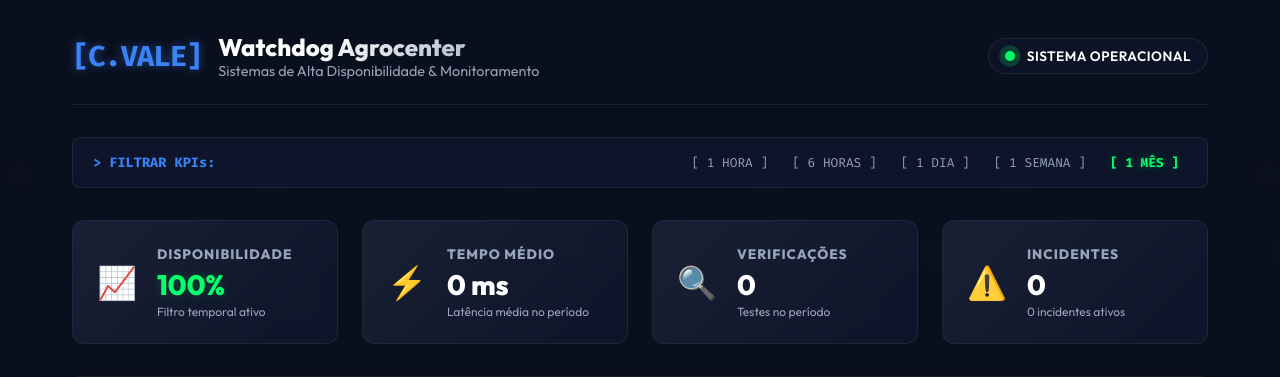
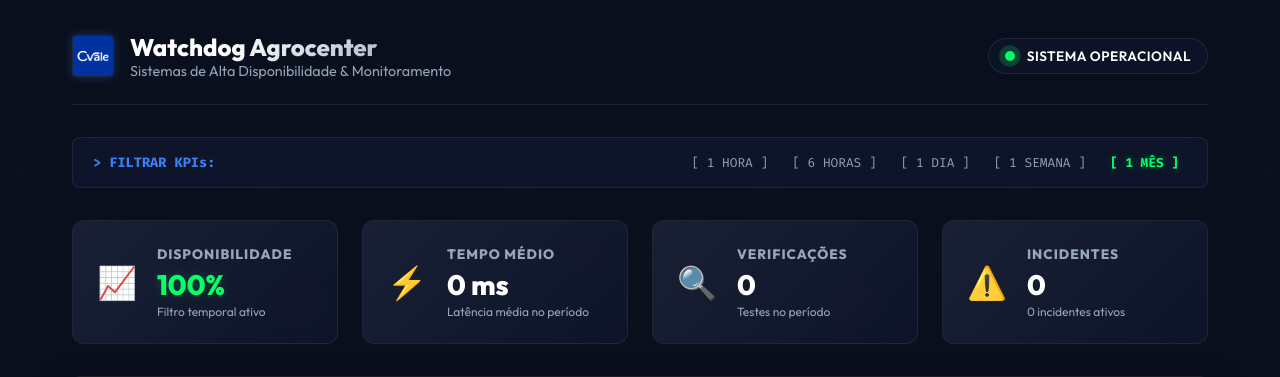
Before and after one commit to brunocorisco86/watchdogagrocenter, a Flask app: page / in a window 1280 px wide. Shown: the top 377 px of the page. Run offline with Flask 3, Linux system fonts and the light colour scheme; data that the repository does not hold is empty.

Commit message:
feat: download do logo oficial C.Vale via wget e integracao visual no dashboard

```diff
--- a/src/dashboard/static/css/style.css
+++ b/src/dashboard/static/css/style.css
@@ -81,13 +81,18 @@ body {
     gap: 1rem;
 }
 
-.brand-logo {
-    font-family: var(--font-mono);
-    font-size: 1.8rem;
-    font-weight: 800;
-    color: var(--blue-glow);
-    text-shadow: 0 0 10px rgba(59, 130, 246, 0.5);
-    letter-spacing: -1px;
+.brand-img {
+    height: 42px;
+    width: auto;
+    border-radius: 4px;
+    border: 1px solid rgba(255, 255, 255, 0.1);
+    box-shadow: 0 0 10px rgba(59, 130, 246, 0.3);
+    transition: all 0.3s ease;
+}
+
+.brand-img:hover {
+    transform: scale(1.05);
+    box-shadow: 0 0 15px rgba(59, 130, 246, 0.6);
 }
 
 .brand-text h1 {
--- a/src/dashboard/templates/index.html
+++ b/src/dashboard/templates/index.html
@@ -16,7 +16,7 @@
         <!-- Header -->
         <header class="main-header">
             <div class="brand">
-                <span class="brand-logo">[C.VALE]</span>
+                <img src="{{ url_for('static', filename='images/logo_cvale.png') }}" alt="C.Vale Logo" class="brand-img">
                 <div class="brand-text">
                     <h1>Watchdog Agrocenter</h1>
                     <p>Sistemas de Alta Disponibilidade & Monitoramento</p>
```
Also changed, not shown: idea.md (+8 -8 lines), assets/logo_cvale.png (added), readme.md, src/dashboard/static/images/logo_cvale.png (added).
